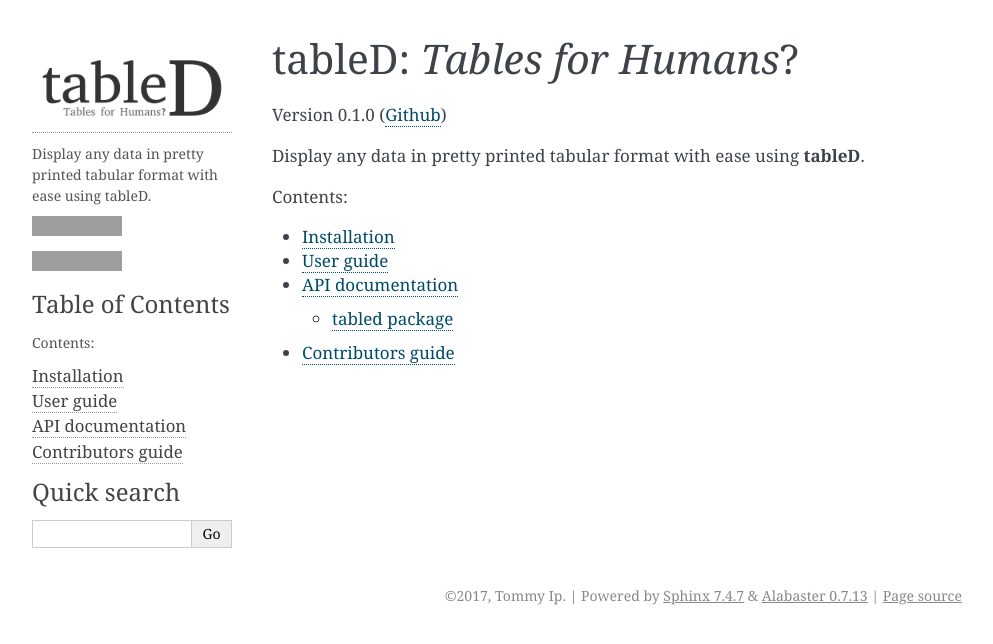
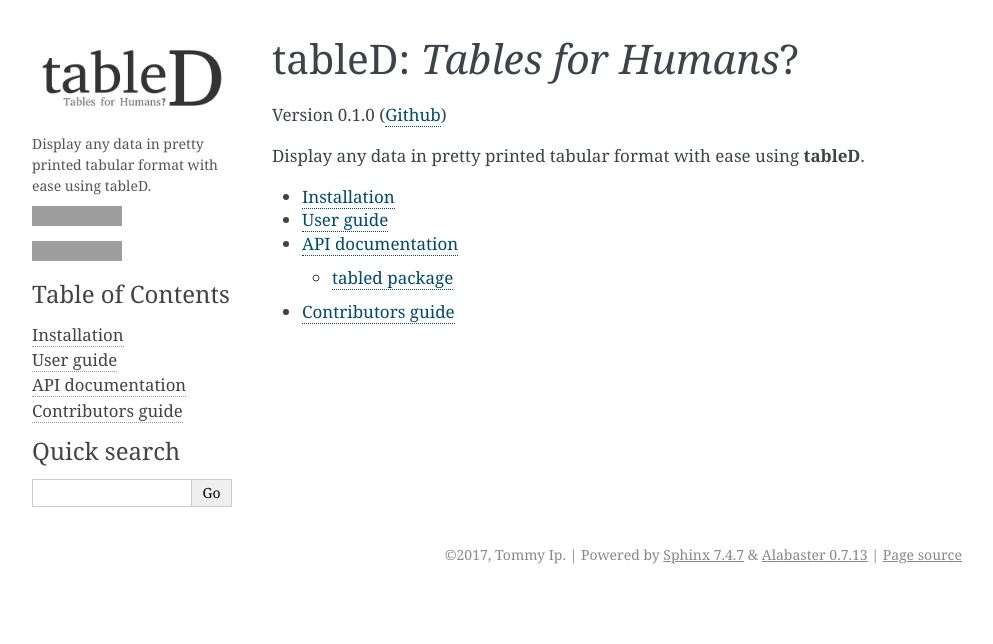
Before and after one commit to tommyip/tabled, a Sphinx documentation site: the page built from docs/index.rst, in a window 1280 px wide, cut to the strip 0-644 px from the top of the page. Shown: the whole strip, without its empty margins (148-1141 px from the left). Built offline with Sphinx 7.4.7, drawn with Linux system fonts in a browser that asks for light colours; grey boxes are pictures that could not be loaded.

Commit message:
docs: Use proper Sphinx logo mechanism.

```diff
--- a/docs/_templates/sidebar.html
+++ b/docs/_templates/sidebar.html
@@ -1,17 +1,3 @@
-<style>
-  a img {
-    border: 0 none;
-  }
-  .image {
-    text-decoration: none;
-  }
-</style>
-
-
-<a class="image" href="http://tabled.readthedocs.io/en/latest/">
-  <img class="logo" src="_static/logo.png" title="tableD"/>
-</a>
-
 <p>
   Display any data in pretty printed tabular format with ease using tableD.
 </p>
--- a/docs/conf.py
+++ b/docs/conf.py
@@ -101,6 +101,7 @@
 # so a file named "default.css" will overwrite the builtin "default.css".
 html_static_path = ['_static']
 
+html_logo = '_static/logo.png'
 
 # -- Options for HTMLHelp output ------------------------------------------
 
--- a/docs/index.rst
+++ b/docs/index.rst
@@ -7,7 +7,6 @@
 
 .. toctree::
    :maxdepth: 2
-   :caption: Contents:
 
    installation
    user_guide
```
